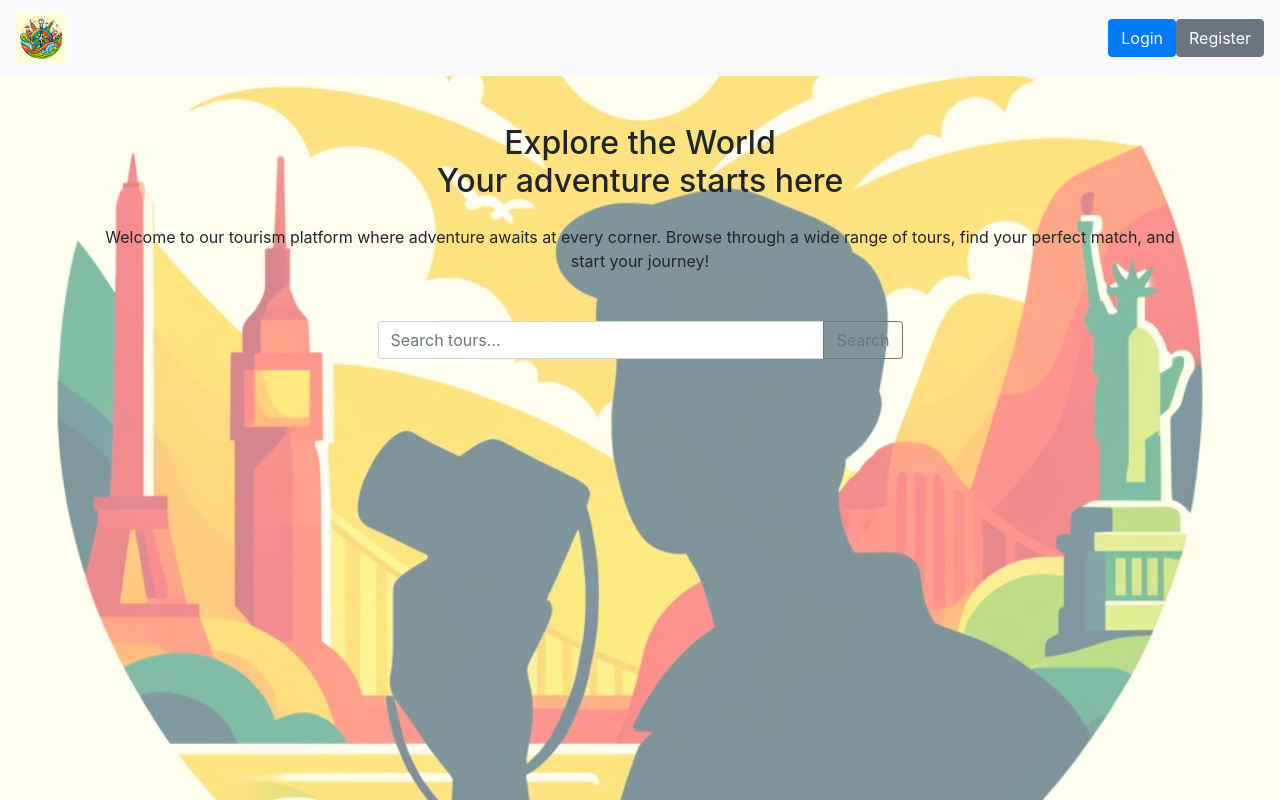
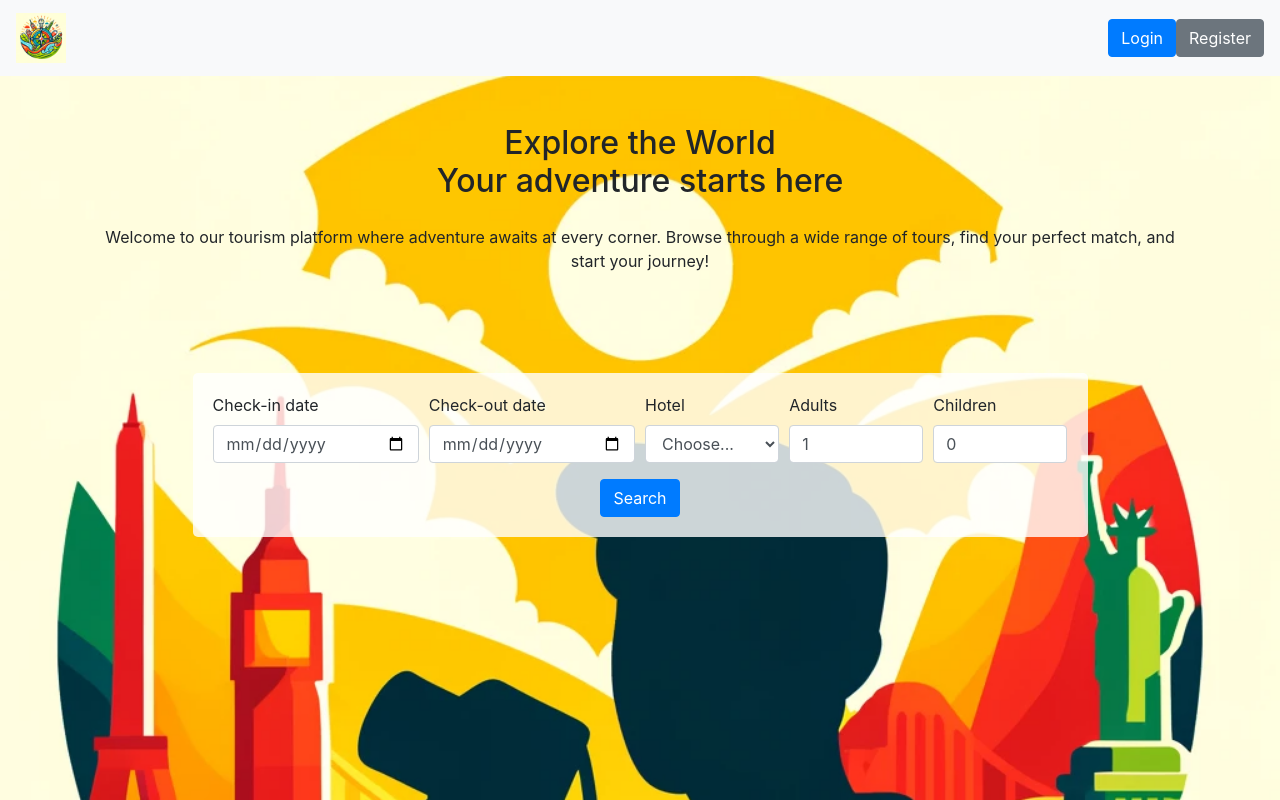
Before and after one commit to gevorgharutyunyan/guideMe, a Django app: page / in a window 1280 px wide. Run offline with Django 4.2, Linux system fonts and the light colour scheme; data that the repository does not hold is empty; some libraries are stand-ins or nearby versions.

Commit message:
Added some logic to redirect a user to booking page when he/she is not logged in and(is a tourist) clicked Book Now button

```diff
--- a/main/templates/main/home.html
+++ b/main/templates/main/home.html
@@ -4,6 +4,7 @@
     {{ block.super }}
     <link rel="stylesheet" href="{% static 'css/home.css' %}">
     <link rel="stylesheet" href="https://maxcdn.bootstrapcdn.com/bootstrap/4.5.2/css/bootstrap.min.css">
+
 {% endblock extra_styles %}
 
 {% block content %}
@@ -12,17 +13,43 @@
     <h2 class="text-center mb-4">Explore the World<br>Your adventure starts here</h2>
     <p class="text-center mb-5">Welcome to our tourism platform where adventure awaits at every corner. Browse through a wide range of tours, find your perfect match, and start your journey!</p>
 
-    <!-- Search Form -->
-    <div class="row justify-content-center mb-4">
-        <div class="col-md-6">
-            <form action="{% url 'users:login' %}" method="get">
-                <div class="input-group">
-                    <input type="text" class="form-control" placeholder="Search tours..." name="search">
-                    <div class="input-group-append">
-                        <button class="btn btn-outline-secondary" type="submit">Search</button>
+    <!-- Search Form and Filter Panel -->
+    <div class="row justify-content-center mb-4 search-bar">
+        <div class="col-md-10">
+            <div class="filter-panel">
+                <form action="{% url 'users:login' %}" method="get">
+                    <div class="form-row">
+                        <div class="form-group col-md-3">
+                            <label for="checkInDate">Check-in date</label>
+                            <input type="date" class="form-control" id="checkInDate" name="checkin_date">
+                        </div>
+                        <div class="form-group col-md-3">
+                            <label for="checkOutDate">Check-out date</label>
+                            <input type="date" class="form-control" id="checkOutDate" name="checkout_date">
+                        </div>
+                        <div class="form-group col-md-2">
+                            <label for="hotel">Hotel</label>
+                            <select id="hotel" class="form-control" name="hotel">
+                                <option selected>Choose...</option>
+                                <option value="1">Hotel 1</option>
+                                <option value="2">Hotel 2</option>
+                                <!-- Add more options as needed -->
+                            </select>
+                        </div>
+                        <div class="form-group col-md-2">
+                            <label for="adults">Adults</label>
+                            <input type="number" class="form-control" id="adults" name="adults" min="1" value="1">
+                        </div>
+                        <div class="form-group col-md-2">
+                            <label for="children">Children</label>
+                            <input type="number" class="form-control" id="children" name="children" min="0" value="0">
+                        </div>
                     </div>
-                </div>
-            </form>
+                    <div class="text-center">
+                        <button type="submit" class="btn btn-primary">Search</button>
+                    </div>
+                </form>
+            </div>
         </div>
     </div>
 
@@ -30,9 +57,11 @@
     <div class="row">
         {% for tour in tours %}
         <div class="col-md-4 mb-4">
-            <div class="card">
+            <div class="card tour-card">
                 {% if tour.images.all %}
                 <img src="{{ tour.images.all.first.image.url }}" class="card-img-top" alt="{{ tour.title }}">
+                {% else %}
+                <img src="{% static 'path/to/default/image.jpg' %}" class="card-img-top" alt="{{ tour.title }}">
                 {% endif %}
                 <div class="card-body">
                     <h5 class="card-title">{{ tour.title }}</h5>
@@ -41,7 +70,8 @@
                     <p class="card-text">Start Date: {{ tour.availability_start }}</p>
                     <p class="card-text">End Date: {{ tour.availability_end }}</p>
                     <p class="card-text">Location: {{ tour.location }}</p>
-                    <a href="{% url 'users:login' %}" class="btn btn-primary">Book Now</a>
+                    <a href="{% url 'users:login' %}?next={% url 'tours:book_tour' tour.id %}" class="btn btn-primary">Book Now</a>
+
                 </div>
             </div>
         </div>
--- a/static/css/home.css
+++ b/static/css/home.css
@@ -1,30 +1,57 @@
 .background-image {
     background-image: url('/static/img/web_page_image.webp');
     background-size: cover;
-    background-position: center;
-    position: fixed;
+    position: absolute;
     top: 0;
     left: 0;
-    width: 100vw;
-    height: 100vh;
-    opacity: 0.5;
+    width: 100%;
+    height: 100%;
     z-index: -1;
 }
-
-.card {
-    box-shadow: 0 4px 8px rgba(0,0,0,0.1);
-    transition: 0.3s;
+.search-bar {
+    margin-top: 100px;
+    z-index: 1;
 }
 
-.card:hover {
-    box-shadow: 0 8px 16px rgba(0,0,0,0.2);
+.tour-card {
+    display: flex;
+    flex-direction: column;
+    height: 100%;
+    box-shadow: 0 4px 8px rgba(0, 0, 0, 0.1);
 }
 
-.card-img-top {
-    width: 100%;
-    height: auto;
+.tour-card img {
+    height: 200px;
+    object-fit: cover;
 }
 
 .card-body {
-    padding: 15px;
+    flex: 1;
+    display: flex;
+    flex-direction: column;
+    justify-content: space-between;
 }
+
+.card-title {
+    font-size: 1.25rem;
+    margin-bottom: 0.5rem;
+}
+
+.card-text {
+    flex: 1;
+}
+
+.btn-primary {
+    align-self: flex-end;
+}
+
+.tour-card img {
+    height: 200px;
+    object-fit: cover;
+}
+.filter-panel {
+    background: rgba(255, 255, 255, 0.8);
+    padding: 20px;
+    border-radius: 5px;
+    z-index: 1;
+}
--- a/users/templates/registration/login.html
+++ b/users/templates/registration/login.html
@@ -1,7 +1,8 @@
 {% block content %}
     <h2>Login</h2>
-    <form method="POST" action="{% url 'users:login' %}">
+    <form method="post" action="{% url 'users:login' %}">
         {% csrf_token %}
+        <input type="hidden" name="next" value="{{ next }}">
         {{ form.as_p }}
         <button type="submit">Login</button>
         <a href="{% url 'account_login' %}">Login with Gmail</a>
```
Also changed, not shown: users/views.py (+9 -2 lines).
